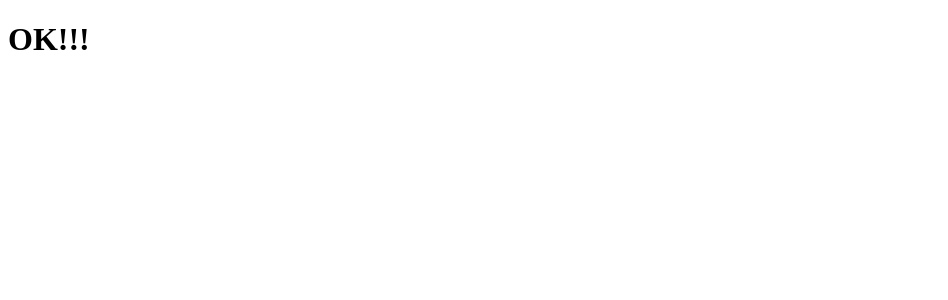
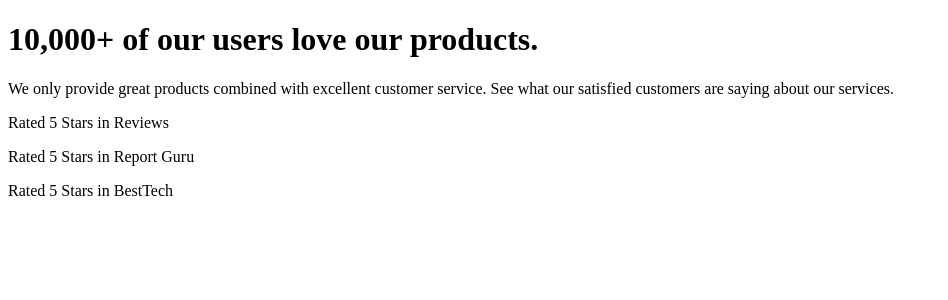
Before and after one commit to Remy349/social-proof-section, a React (Vite) app: page / in a window 1280 px wide. Shown: the top 300 px of the page, without its empty margins (0-948 px from the left). Built offline with nearby package versions, Linux system fonts and the light colour scheme; the HTML template or start-up script is replaced by a standard one.

Commit message:
Working on the structure of the content

```diff
--- a/src/App.jsx
+++ b/src/App.jsx
@@ -1,9 +1,32 @@
 import React from 'react'
+import { StarsInfo } from './components/StarsInfo'
 
 function App () {
   return (
-    <main className='main'>
-      <h1>OK!!!</h1>
+    <main className='social'>
+      <div className='social__info'>
+        <div className='social__info-content'>
+          <h1 className='social__info-content_title'>
+            10,000+ of our users love our products.
+          </h1>
+          <p className='social__info-content_desc'>
+            We only provide great products combined with excellent customer service.
+            See what our satisfied customers are saying about our services.
+          </p>
+        </div>
+        <div className='social__info-stars'>
+          <StarsInfo
+            rated='Rated 5 Stars in Reviews'
+          />
+          <StarsInfo
+            rated='Rated 5 Stars in Report Guru'
+          />
+          <StarsInfo
+            rated='Rated 5 Stars in BestTech'
+          />
+        </div>
+      </div>
+      <div className='social__cards'></div>
     </main>
   )
 }
--- /dev/null
+++ b/src/components/StarsInfo.jsx
@@ -0,0 +1,9 @@
+import React from 'react'
+
+export const StarsInfo = (props) => {
+  return (
+    <p className='social__info-stars_rated'>
+      {props.rated}
+    </p>
+  )
+}
--- a/src/scss/styles.scss
+++ b/src/scss/styles.scss
@@ -1,5 +1,19 @@
+@import url('https://fonts.googleapis.com/css2?family=League+Spartan:wght@400;500;700&display=swap');
+
+//### Primary
+$Very-Dark-Magenta: hsl(300, 43%, 22%);
+$Soft-Pink: hsl(333, 80%, 67%);
+//### Neutral
+$Dark-Grayish-Magenta: hsl(303, 10%, 53%);
+$Light-Grayish-Magenta: hsl(300, 24%, 96%);
+$White: hsl(0, 0%, 100%);
+
 * {
   margin: 0;
   padding: 0;
   box-sizing: border-box;
 }
+
+body {
+  font-family: 'League Spartan', sans-serif;
+}
```
